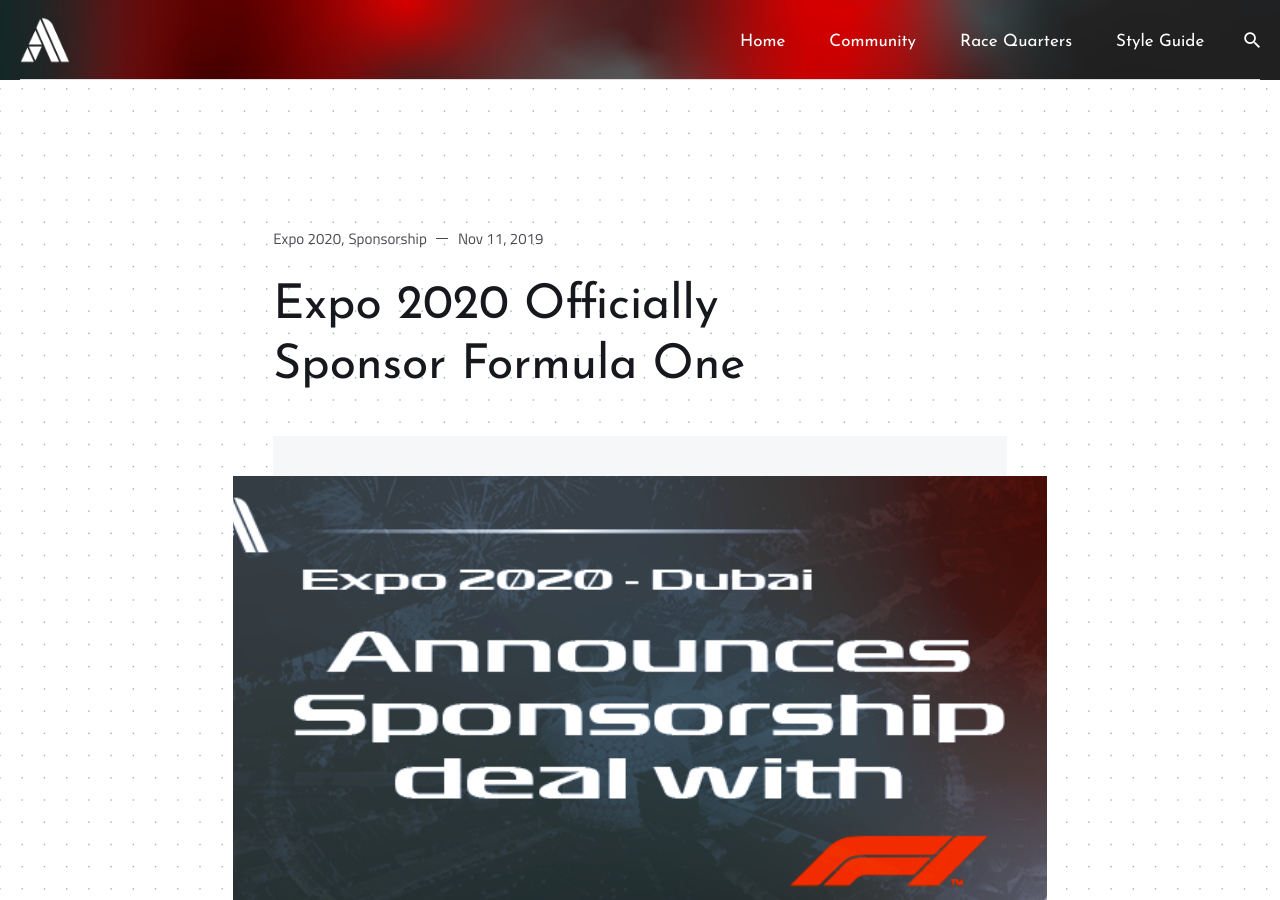
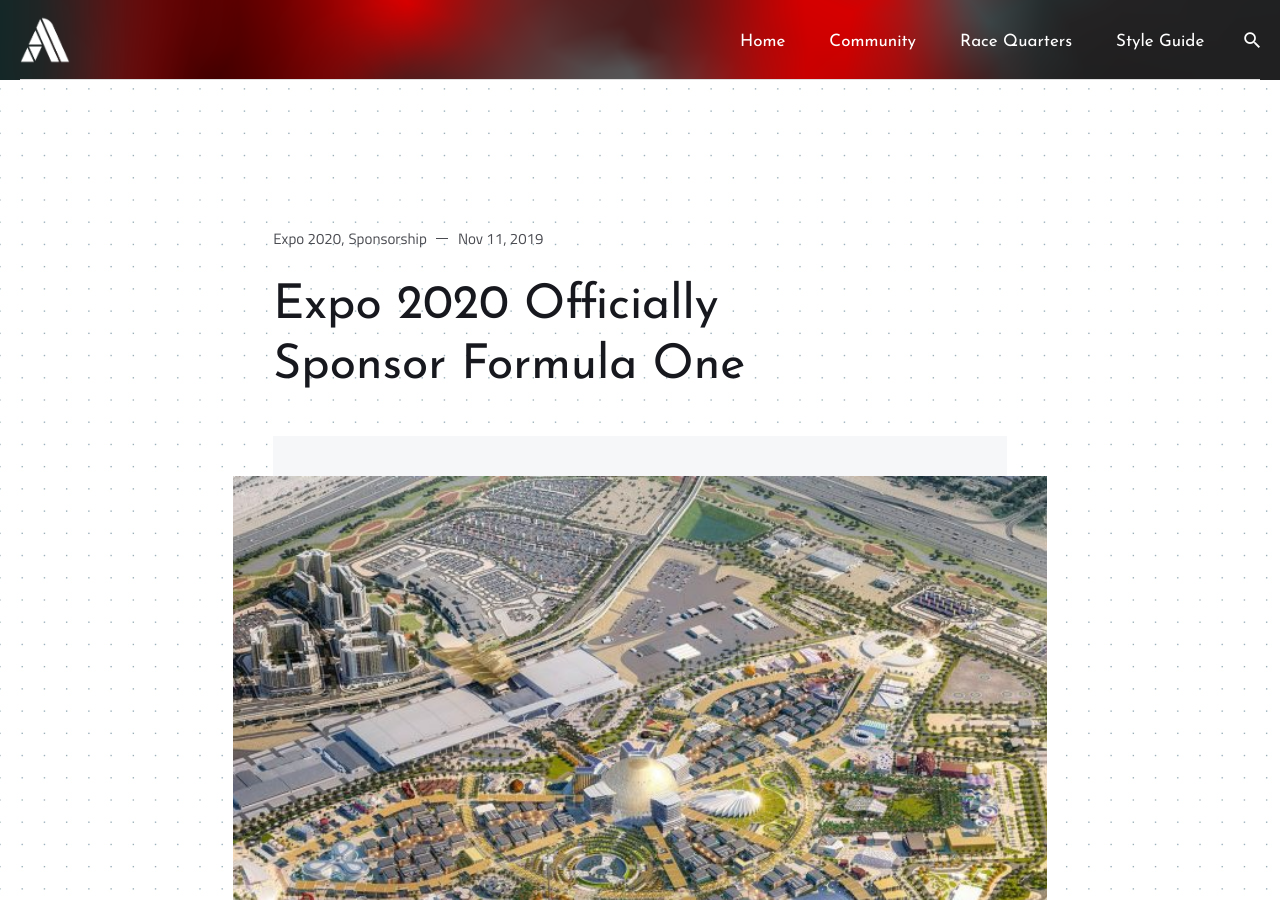
Before and after one commit to Asfalto-Ascari/AsfaltoAscari, a Jekyll site: the page built from _posts/2019-11-11-P008-Expo2020_FormulaOne.md, in a window 1280 px wide and 900 px high. Built offline with Jekyll 4.4.1, drawn with Linux system fonts in a browser that asks for light colours; nearby versions of some CDN libraries; comment, search, counter and statistics services are not loaded.

Commit message:
Clean up article.

```diff
--- a/_posts/2019-11-11-P008-Expo2020_FormulaOne.md
+++ b/_posts/2019-11-11-P008-Expo2020_FormulaOne.md
@@ -2,14 +2,15 @@
 layout: post
 title: "Expo 2020 Officially Sponsor Formula One"
 date: 2019-11-11 21:50:00 +0000
-image: '/images/Media/008ExpoDubaiHeader.png'
+image: '/images/Media/008BExpo2020DubaiImage.jpg'
 tags:
 - Expo 2020
 - Sponsorship
 ---
 
+![Graphic Title](/images/Media/008ExpoDubaiHeader.png)
 
-# Expo 2020 Dubai announces sponsorship deal with Formula One.
+Expo 2020 Dubai announces sponsorship deal with Formula One.
 
 >Formula 1 today welcomed Expo 2020 Dubai, the next World Expo, as an Official Sponsor with a 14-month association that will run from the climax of the 2019 season and throughout next year’s race calendar. - F1.com
 
```
Also changed, not shown: images/Media/008BExpo2020DubaiImage.jpg (added).
